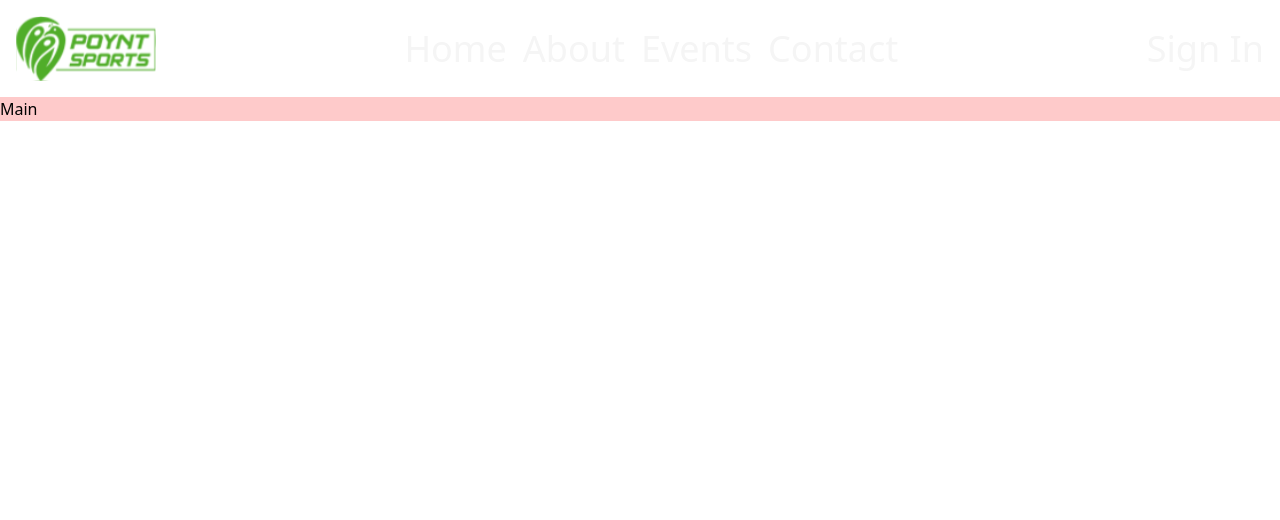
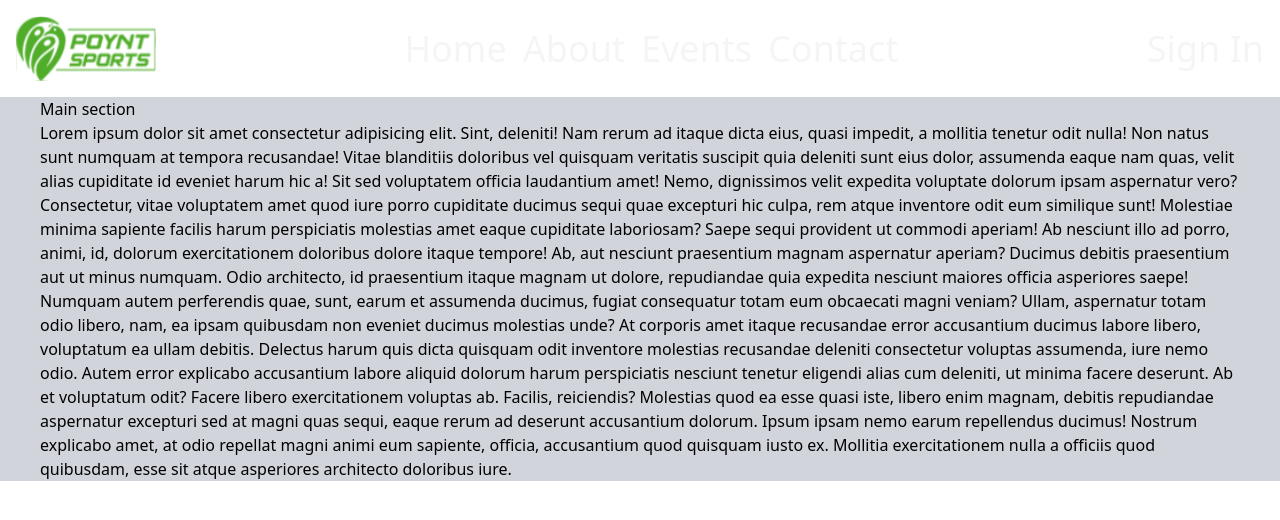
Before and after one commit to Ujucode/poynt-sports, a React (Vite) app: page / in a window 1280 px wide. Shown: the top 520 px of the page. Built offline with nearby package versions, Linux system fonts and the light colour scheme.

Commit message:
-added main component

```diff
--- a/src/components/Layout/Main.jsx
+++ b/src/components/Layout/Main.jsx
@@ -1,5 +1,48 @@
+import classes from "./Layout.module.css";
+
 const Main = () => {
-  return <section className='bg-red-200'>Main</section>;
+  return (
+    <section className={`bg-gray-300 `}>
+      <div className={`${classes["header-container"]}`}>
+        <h1>Main section</h1>
+        <p>
+          Lorem ipsum dolor sit amet consectetur adipisicing elit. Sint,
+          deleniti! Nam rerum ad itaque dicta eius, quasi impedit, a mollitia
+          tenetur odit nulla! Non natus sunt numquam at tempora recusandae!
+          Vitae blanditiis doloribus vel quisquam veritatis suscipit quia
+          deleniti sunt eius dolor, assumenda eaque nam quas, velit alias
+          cupiditate id eveniet harum hic a! Sit sed voluptatem officia
+          laudantium amet! Nemo, dignissimos velit expedita voluptate dolorum
+          ipsam aspernatur vero? Consectetur, vitae voluptatem amet quod iure
+          porro cupiditate ducimus sequi quae excepturi hic culpa, rem atque
+          inventore odit eum similique sunt! Molestiae minima sapiente facilis
+          harum perspiciatis molestias amet eaque cupiditate laboriosam? Saepe
+          sequi provident ut commodi aperiam! Ab nesciunt illo ad porro, animi,
+          id, dolorum exercitationem doloribus dolore itaque tempore! Ab, aut
+          nesciunt praesentium magnam aspernatur aperiam? Ducimus debitis
+          praesentium aut ut minus numquam. Odio architecto, id praesentium
+          itaque magnam ut dolore, repudiandae quia expedita nesciunt maiores
+          officia asperiores saepe! Numquam autem perferendis quae, sunt, earum
+          et assumenda ducimus, fugiat consequatur totam eum obcaecati magni
+          veniam? Ullam, aspernatur totam odio libero, nam, ea ipsam quibusdam
+          non eveniet ducimus molestias unde? At corporis amet itaque recusandae
+          error accusantium ducimus labore libero, voluptatum ea ullam debitis.
+          Delectus harum quis dicta quisquam odit inventore molestias recusandae
+          deleniti consectetur voluptas assumenda, iure nemo odio. Autem error
+          explicabo accusantium labore aliquid dolorum harum perspiciatis
+          nesciunt tenetur eligendi alias cum deleniti, ut minima facere
+          deserunt. Ab et voluptatum odit? Facere libero exercitationem voluptas
+          ab. Facilis, reiciendis? Molestias quod ea esse quasi iste, libero
+          enim magnam, debitis repudiandae aspernatur excepturi sed at magni
+          quas sequi, eaque rerum ad deserunt accusantium dolorum. Ipsum ipsam
+          nemo earum repellendus ducimus! Nostrum explicabo amet, at odio
+          repellat magni animi eum sapiente, officia, accusantium quod quisquam
+          iusto ex. Mollitia exercitationem nulla a officiis quod quibusdam,
+          esse sit atque asperiores architecto doloribus iure.
+        </p>
+      </div>
+    </section>
+  );
 };
 
 export default Main;
```
